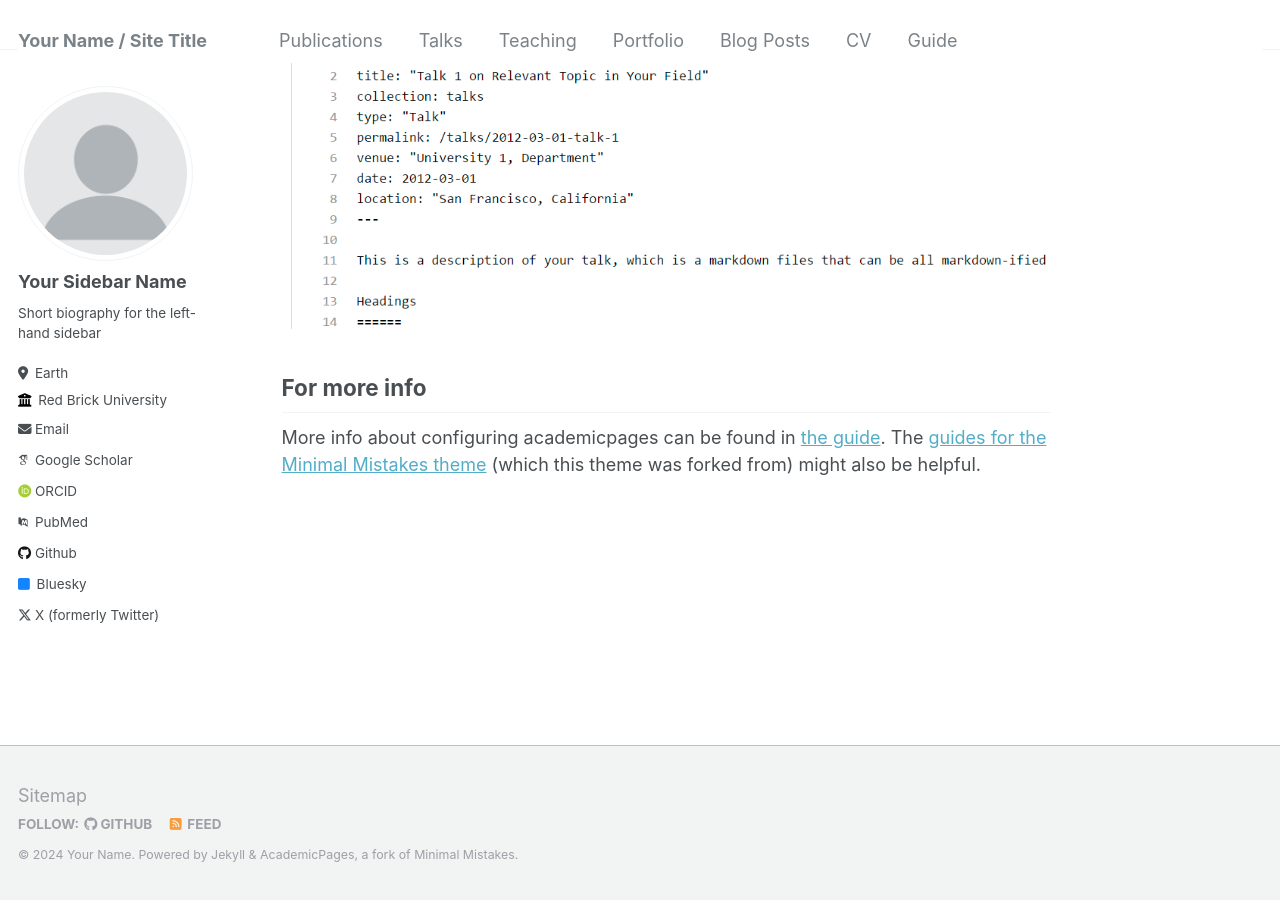
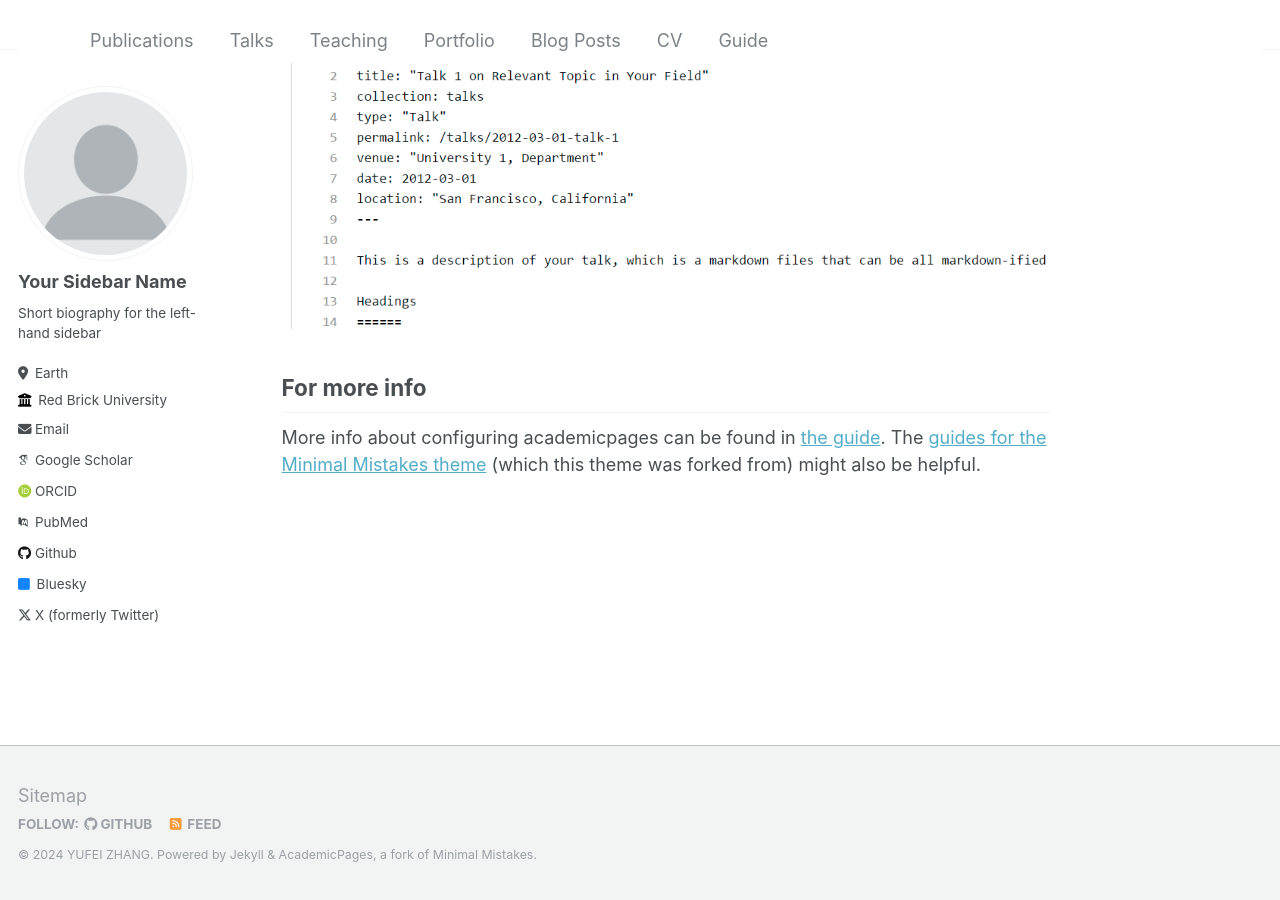
Before and after one commit to yfyaya/yfyaya.github.io, a Jekyll site: the page built from _pages/about.md, in a window 1280 px wide and 900 px high, scrolled down 2640 px. Built offline with Jekyll 4.4.1, drawn with Linux system fonts in a browser that asks for light colours; some web fonts are replaced.

Commit message:
Update _config.yml

```diff
--- a/_config.yml
+++ b/_config.yml
@@ -8,11 +8,11 @@
 
 # Basic Site Settings
 locale                   : "en-US"
-title                    : "Your Name / Site Title"
+title                    : " "
 title_separator          : "-"
-name                     : &name "Your Name"
+name                     : &name "YUFEI ZHANG"
 description              : &description "personal description"
-url                      : https://academicpages.github.io # the base hostname & protocol for your site e.g. "https://mmistakes.github.io"
+url                      : https://yfyaya.github.io # the base hostname & protocol for your site e.g. "https://mmistakes.github.io"
 baseurl                  : "" # the subpath of your site, e.g. "/blog"
 repository               : "academicpages/academicpages.github.io"
 
```
